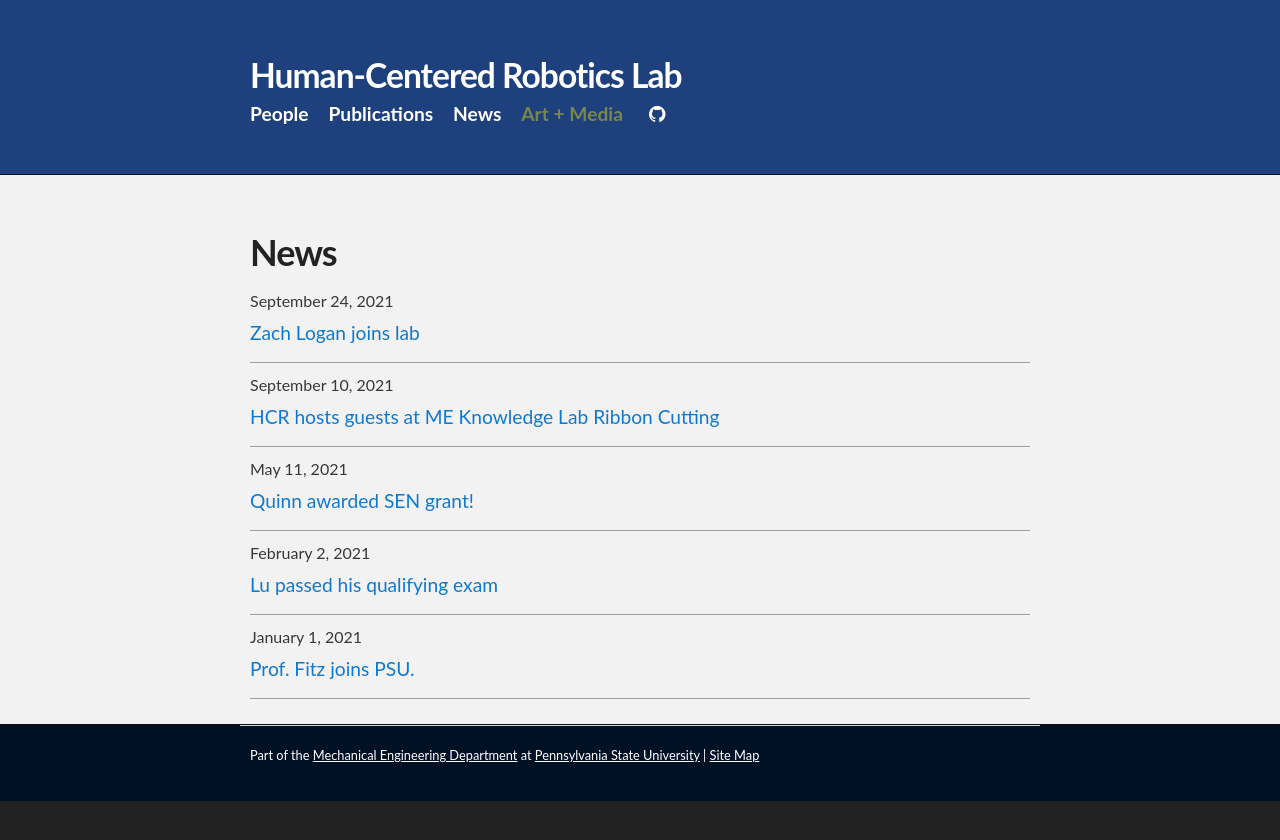
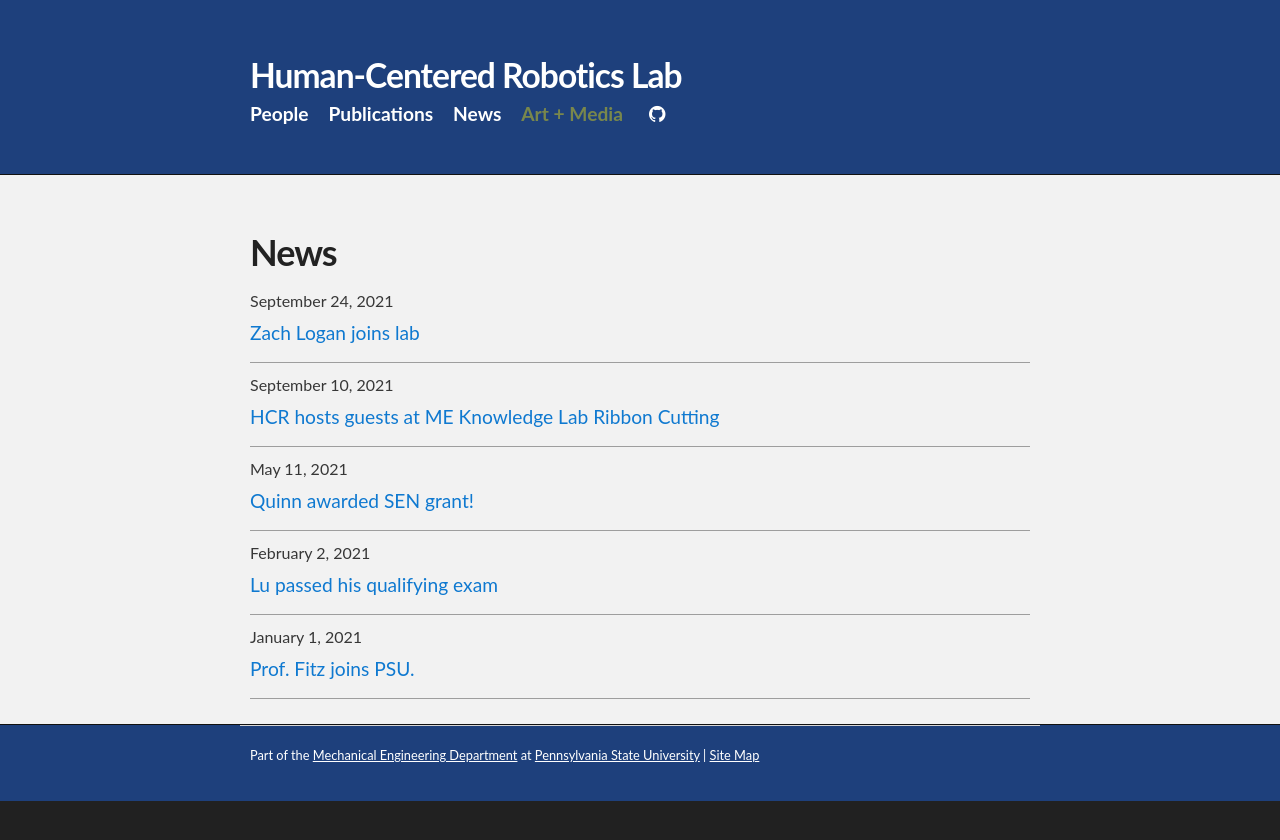
Before and after one commit to psu-hcr/psu-hcr.github.io, a Jekyll site: the page built from news.html, in a window 1280 px wide. Shown: the top 840 px of the page. Built offline with Jekyll 4.4.1, drawn with Linux system fonts in a browser that asks for light colours; grey boxes are pictures that could not be loaded.

Commit message:
changed footer color

```diff
--- a/_sass/jekyll-theme-slate.scss
+++ b/_sass/jekyll-theme-slate.scss
@@ -366,7 +366,7 @@ Full-Width Styles
 }
 
 #footer_wrap {
-  background: #001126; //antarctica;
+  background: #1E407C; //PSU dark blue
 }
 
 
```
